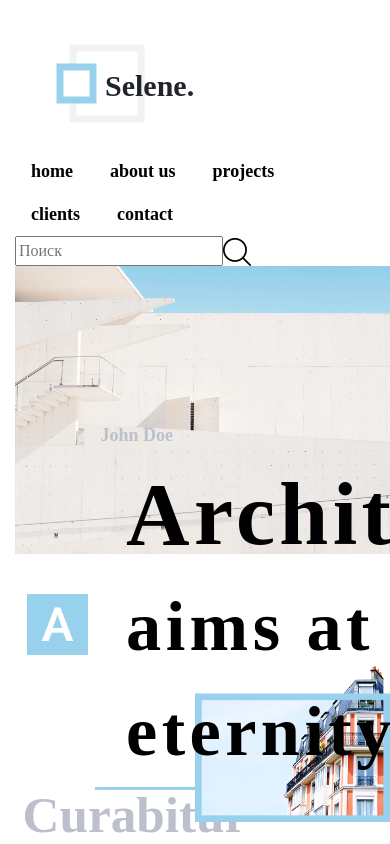
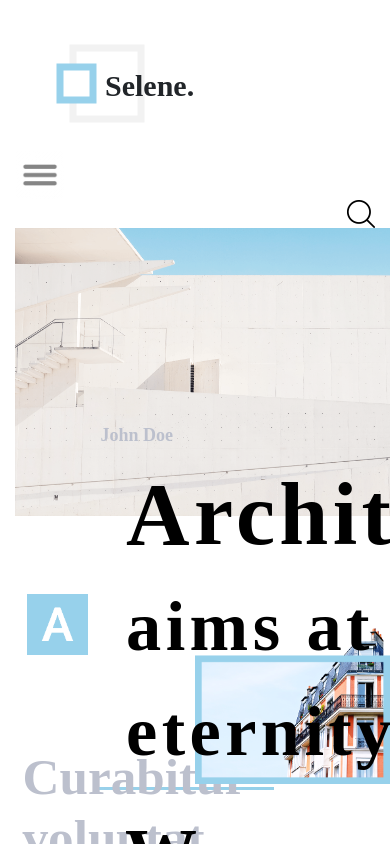
Before and after one commit to eireensid/architecture-landing, a Vue app: page / in a window 390 px wide. Shown: the top 844 px of the page. Built offline with nearby package versions, Linux system fonts and the light colour scheme.

Commit message:
search input style added

```diff
--- a/src/components/Header.vue
+++ b/src/components/Header.vue
@@ -10,18 +10,19 @@
             </div>
           </div>
           <div class="col-xl-6 offset-xl-2 col-lg-6 offset-lg-2 col-md-6 offset-md-2 col-sm">
-            <ul class="nav">
+            <ul v-if="large" class="nav">
               <li class="nav-item"><a class="nav-link" href="#">home</a></li>
               <li class="nav-item"><a class="nav-link" href="#about-us">about us</a></li>
               <li class="nav-item"><a class="nav-link" href="#projects">projects</a></li>
               <li class="nav-item"><a class="nav-link" href="#clients">clients</a></li>
               <li class="nav-item"><a class="nav-link" href="#contact">contact</a></li>
             </ul>
+            <img v-else class="hamburger" src="img/hamburger.png" alt="logo">
           </div>
           <div class="col-xl-2 col-lg-2 col-md-2 col-sm col-find">
             <div class="form-find">
-              <input v-model="searchStr" type="text" class="input" id="text-to-find" placeholder="Поиск">
-              <img @click="findOnPage" src="img/Search.png" class="search" alt="search">
+              <input v-if="showInput" v-model="searchStr" type="text" class="input" id="text-to-find" placeholder="Поиск">
+              <img @click="findOnPage" v-on:click="showInput = !showInput" src="img/Search.png" class="search" alt="search">
             </div>
           </div>
         </div>
@@ -35,11 +36,24 @@ export default {
   name: 'Header',
   data () {
     return {
-      searchStr: ''
+      searchStr: '',
+      showInput: false,
+      large: true
     }
   },
+  created () {
+    window.addEventListener('resize', this.onResize)
+    this.onResize()
+  },
+  destroyed () {
+    window.removeEventListener('resize', this.onResize)
+  },
   methods: {
+    onResize () {
+      this.large = window.innerWidth >= 600
+    },
     findOnPage () {
+      if (this.show === true) {
         let oldA = document.getElementById('search-anchor')
         if (oldA) {
           oldA.parentNode.removeChild(oldA)
@@ -60,7 +74,7 @@ export default {
               let text = childElem.nodeValue.toLowerCase()
               let index = text.indexOf(this.searchStr.toLowerCase())
               if (index !== -1) {
-              console.log(childElem)
+                // console.log(childElem)
 
                 let a = document.createElement('a')
                 a.setAttribute('id', 'search-anchor')
@@ -70,6 +84,7 @@ export default {
 
                 window.location = '#search-anchor'
                 return
+              }
             }
           }
         }
@@ -110,7 +125,10 @@ export default {
     position: absolute;
     top: 0;
     left: 0;
-    // border-bottom: 7px solid #F2F2F2;
+  }
+  input {
+    border: none;
+    outline: none;
   }
   .logo p {
     font-size: 30px;
@@ -119,8 +137,13 @@ export default {
     left: 90px;
     font-weight: bold;
   }
+  .hamburger {
+    width: 50px;
+    height: 50px;
+    filter: opacity(0.9);
+  }
   .col-find {
     display: flex;
-    // justify-content: flex-end;
+    justify-content: flex-end;
   }
 </style>
--- a/src/components/Main.vue
+++ b/src/components/Main.vue
@@ -243,6 +243,7 @@ export default {
   }
   textarea {
     border-bottom: 2px solid #e6e7ec;
+    resize: none;
   }
   li {
     display: inline-block;
```
Also changed, not shown: public/img/hamburger.png (added). Lines whose indentation alone changed are shown as unchanged.
